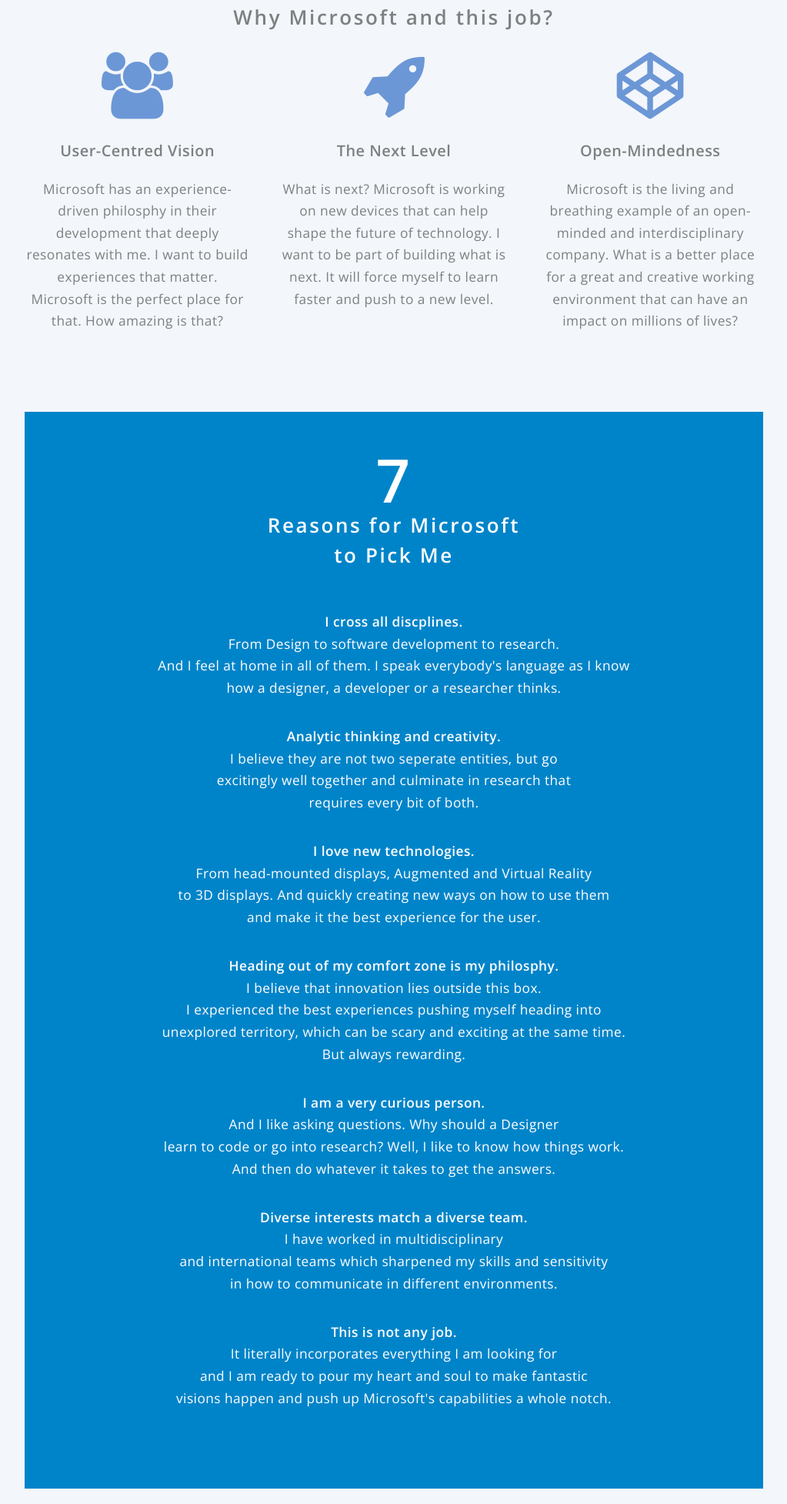
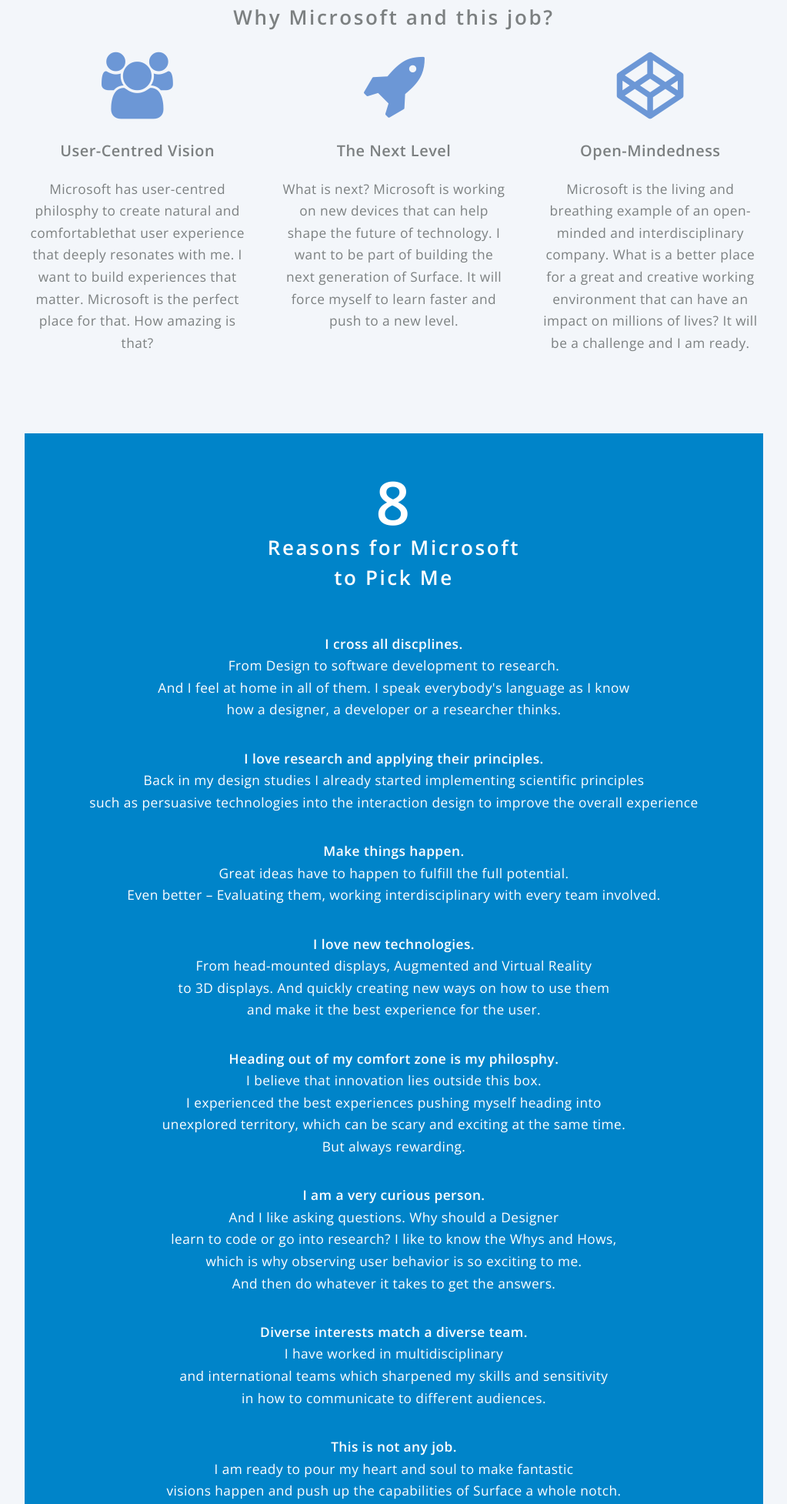
Before and after one commit to auroraaustralis/auroraaustralis.github.com, a plain HTML site: page index.html in a window 1280 px wide. Shown: the part 701-2655 px from the top of the page at 77% size, without its empty margins (128-1151 px from the left). Drawn offline with nearby package versions, Linux system fonts and the light colour scheme; files whose address does not match are found by name.

Commit message:
updated reasons

```diff
--- a/index.html
+++ b/index.html
@@ -55,7 +55,7 @@
 									<header>
 										<h3>User-Centred Vision</h3>
 									</header>
-									<p>Microsoft has an experience-driven philosphy in their development that deeply resonates with me. I want to build experiences that matter. Microsoft is the perfect place for that. How amazing is that?</p>
+									<p>Microsoft has user-centred philosphy to create natural and comfortablethat user experience that deeply resonates with me. I want to build experiences that matter. Microsoft is the perfect place for that. How amazing is that?</p>
 								</section>
 
 							</div>
@@ -66,7 +66,7 @@
 									<header>
 										<h3>The Next Level</h3>
 									</header>
-									<p> What is next? Microsoft is working on new devices that can help shape the future of technology. I want to be part of building what is next. It will force myself to learn faster and push to a new level.  </p>
+									<p> What is next? Microsoft is working on new devices that can help shape the future of technology. I want to be part of building the next generation of Surface. It will force myself to learn faster and push to a new level.  </p>
 								</section>
 
 							</div>
@@ -78,7 +78,7 @@
 										<h3>Open-Mindedness</h3>
 									</header>
 									<p>Microsoft is the living and breathing example of an open-minded and interdisciplinary company.
-                                        What is a better place for a great and creative working environment that can have an impact on millions of lives? </p>
+                                        What is a better place for a great and creative working environment that can have an impact on millions of lives? It will be a challenge and I am ready. </p>
 								</section>
 
 							</div>
@@ -88,24 +88,28 @@
 														<!-- One -->
 					<section class="wrapper style2 container special-alt">
 					<header class="major">
-							<h2><span style="font-size: 3em">7</span> </br> Reasons for Microsoft </br> to Pick Me </h2>
+							<h2><span style="font-size: 3em">8</span> </br> Reasons for Microsoft </br> to Pick Me </h2>
 						</header>
 						<p> <strong> I cross all discplines. </strong> </br> From Design to software development to research. </br> And I feel at home in all of them. I speak everybody's language as I know </br> how a designer, a developer or a researcher thinks.
 								</p>
-								<p> <strong> Analytic thinking and creativity.</strong> </br> I believe they are not two seperate entities, but go </br> excitingly well together and culminate in research that </br>requires every bit of both.
+
+								<p> <strong> I love research and applying their principles.</strong> </br> Back in my design studies I already started implementing scientific principles </br> such as persuasive technologies into the interaction design to improve the overall experience					</p>
+
+								<p> <strong> Make things happen. </strong> </br> Great ideas have to happen to fulfill the full potential.</br> Even better – Evaluating them, working interdisciplinary with every team involved.
 								</p>
 
 								<p> <strong> I love new technologies. </strong> </br> From head-mounted displays, Augmented and Virtual Reality </br> to 3D displays. And quickly creating new ways on how to use them </br> and make it the best experience for the user.
 								</p>
+
 								<p> <strong> Heading out of my comfort zone is my philosphy. </strong> </br> I believe that innovation lies outside this box. </br> I experienced the best experiences pushing myself heading into </br> unexplored territory, which can be scary and exciting at the same time. </br> But always rewarding.
 								</p>
-								<p> <strong> I am a very curious person. </strong> </br> And I like asking questions. Why should a Designer </br> learn to code or go into research? Well, I like to know how things work. </br> And then do whatever it takes to get the answers.
+								<p> <strong> I am a very curious person. </strong> </br> And I like asking questions. Why should a Designer </br> learn to code or go into research? I like to know the Whys and Hows, </br>which is why observing user behavior is so exciting to me. </br> And then do whatever it takes to get the answers.
 								</p>
 
-								<p> <strong> Diverse interests match a diverse team. </strong> </br>I have worked in multidisciplinary </br> and international teams which sharpened my skills and sensitivity  </br> in how to communicate in different environments.
+								<p> <strong> Diverse interests match a diverse team. </strong> </br>I have worked in multidisciplinary </br> and international teams which sharpened my skills and sensitivity  </br> in how to communicate to different audiences.
 								</p>
 
-								<p> <strong> This is not any job. </strong> </br> It literally incorporates everything I am looking for </br> and I am ready to  pour my heart and soul to make fantastic </br> visions happen and push up Microsoft's capabilities a whole notch.</h2>
+								<p> <strong> This is not any job. </strong> </br> I am ready to  pour my heart and soul to make fantastic </br> visions happen and push up the capabilities of Surface a whole notch.</h2>
 								</p>
 					</section>
 
@@ -170,7 +174,7 @@
 								<header>
 									<h6> University of Bremen, Germany</h6>
 								</header>
-								<p><strong> Master of Science in Digital Media. </strong> </br> Focus on HCI, Computer Graphics and Augmented Reality. </p>
+								<p><strong> Master of Science in Digital Media. </strong> </br> Focus on HCI and Computer Graphics. Conducting and evaluating several user studies on current trending or self-developed applications. </p>
 							</div>
 							<div class="4u 12u(2) important(2)">
 							<p><strong>October 2011 – October 2014</strong></p>
```
